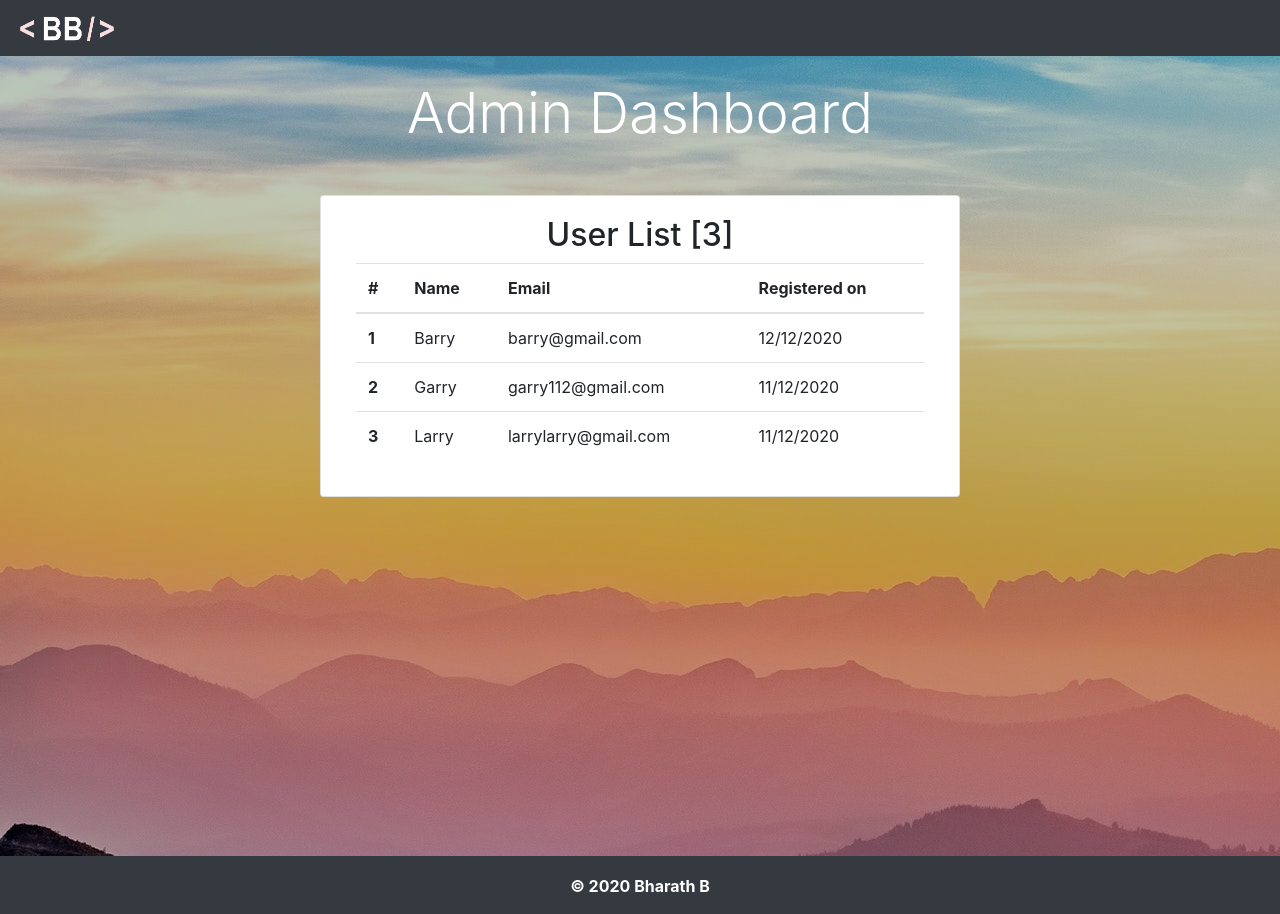
After one commit to barry-2710/todo-php-application, a PHP site: page /admin_home.php in a window 1280 px wide. The commit adds this page. Run offline with PHP 8.4, Linux system fonts and the light colour scheme; some libraries are stand-ins or nearby versions.

Commit message:
Done with front end

```diff
--- /dev/null
+++ b/admin_home.php
@@ -0,0 +1,64 @@
+<!DOCTYPE html>
+<html lang="en">
+<head>
+    <meta charset="UTF-8">
+    <meta name="viewport" content="width=device-width, initial-scale=1.0">
+    <title>Document</title>
+    <style>
+         body{
+            background-image: linear-gradient(rgba(0, 0, 0, 0.2), rgba(0, 0, 0, 0.2)),url('src/images/bg-4.jpg');
+         }
+        .main-content{
+            min-height: 100vh;
+        }
+    </style>
+</head>
+    <body>
+        <!-- This is Navbar -->
+        <?php include "navbar.php"; ?>
+        <!-- Content starts from here -->
+        <div class="main-content">
+            <div class="container pt-4">
+                <p class="display-4 text-center text-white">Admin Dashboard</p>
+            </div>
+            <div class="card text center container col-6 mt-5 mb-4" id="login">
+                <div class="card-body" id="login_content">
+                    <h2 class="display-5 text-center">User List [3]</h2>
+                <table class="table">
+                    <thead>
+                        <tr>
+                        <th scope="col">#</th>
+                        <th scope="col">Name</th>
+                        <th scope="col">Email </th>
+                        <th scope="col">Registered on</th>
+                        </tr>
+                    </thead>
+                    <tbody>
+                        <tr>
+                        <th scope="row">1</th>
+                        <td>Barry</td>
+                        <td>barry@gmail.com</td>
+                        <td>12/12/2020</td>
+                        </tr>
+                        <tr>
+                        <th scope="row">2</th>
+                        <td>Garry</td>
+                        <td>garry112@gmail.com</td>
+                        <td>11/12/2020</td>
+                        </tr>
+                        <tr>
+                        <th scope="row">3</th>
+                        <td>Larry</td>
+                        <td>larrylarry@gmail.com</td>
+                        <td>11/12/2020</td>
+                        </tr>
+                    </tbody>
+                </table>
+                </div>
+            </div>
+        </div>
+        <?php include('footer.php') ?>
+
+
+    </body>
+</html>
```
Also changed, not shown: user_home.php (+21 -2 lines).
